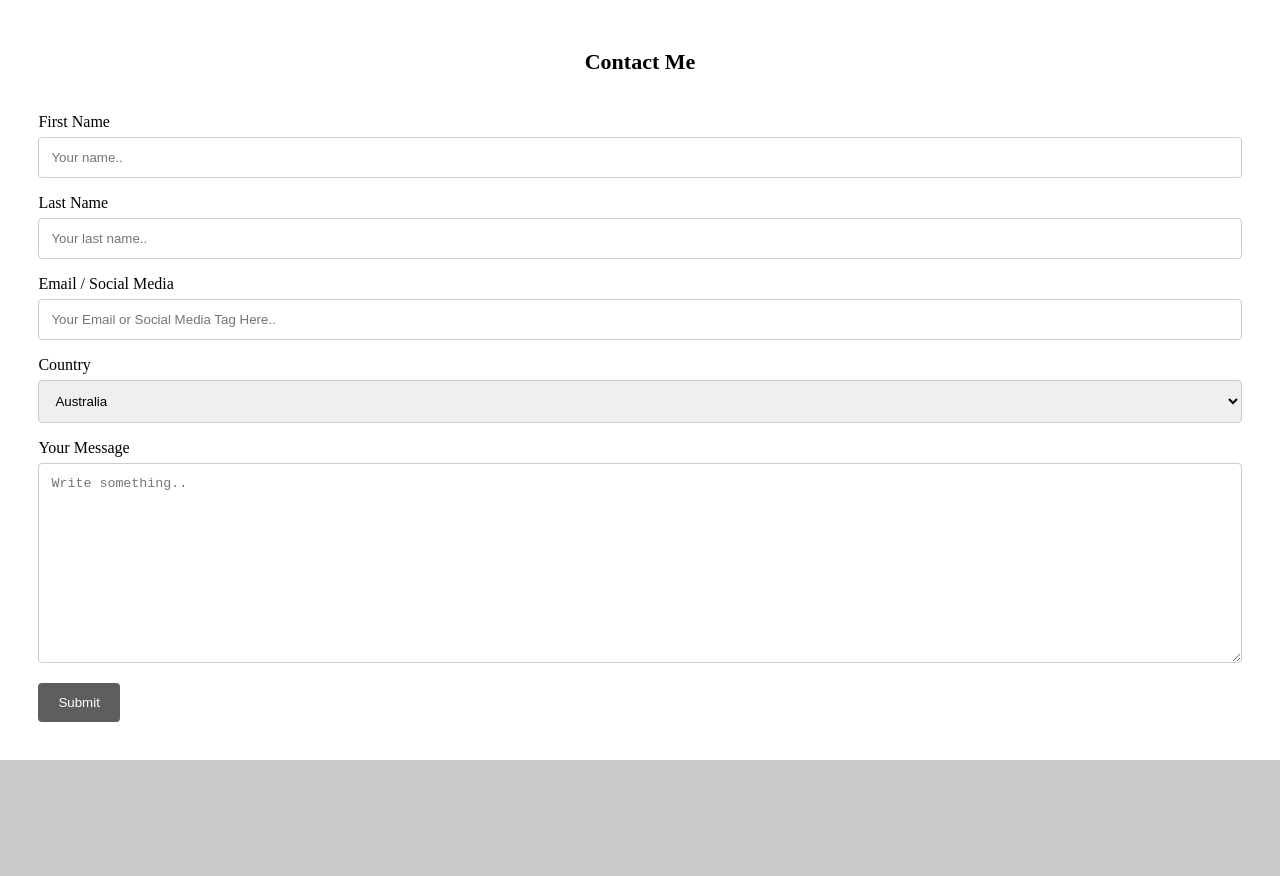
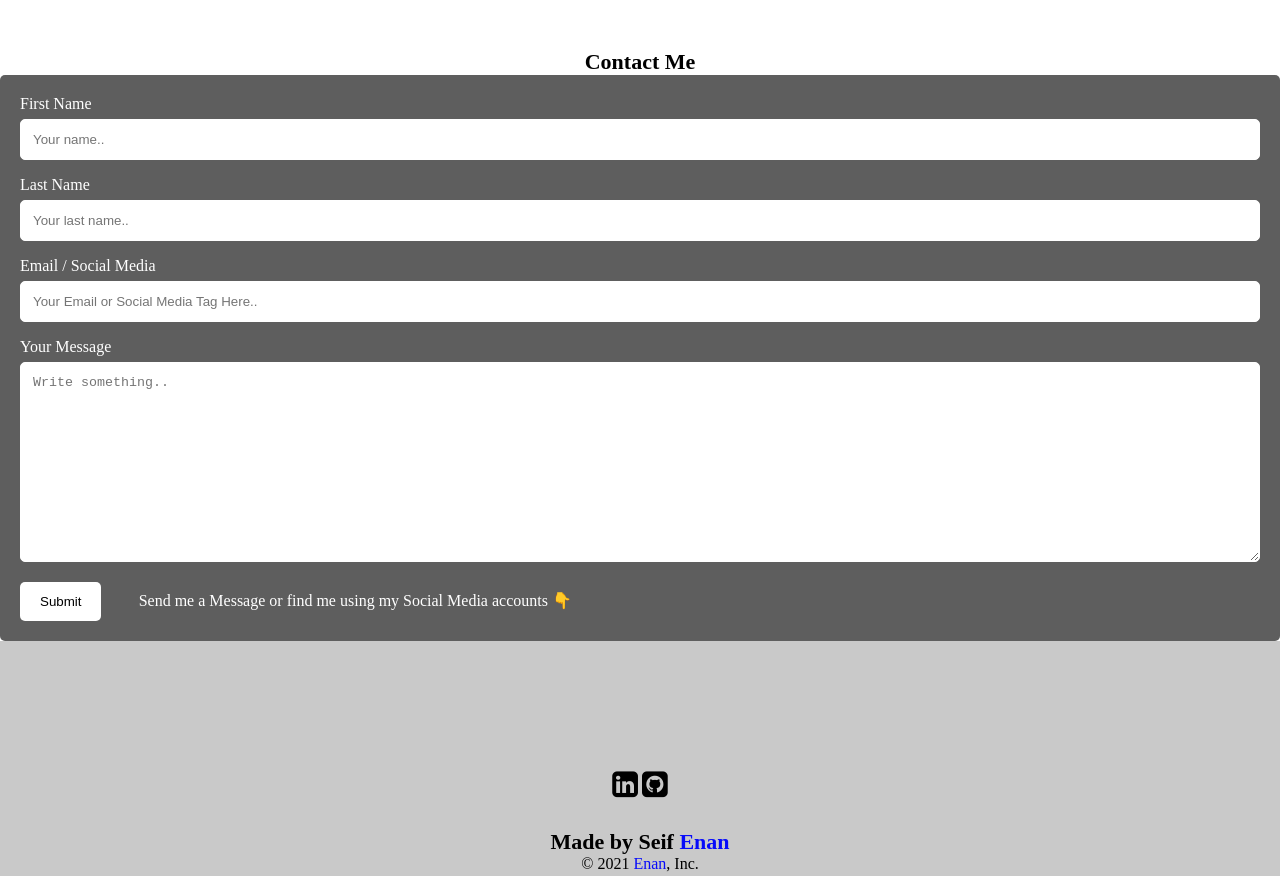
Before and after one commit to Seifenan/c2-professional-portfolio, a plain HTML site: page index.html in a window 1280 px wide. Shown: the part 1680-2556 px from the top of the page. Drawn offline with Linux system fonts and the light colour scheme.

Commit message:
Updated README, CSS & HTML

```diff
--- a/assets/css/style.css
+++ b/assets/css/style.css
@@ -5,26 +5,20 @@
 }
 
 :root {
-    --hue: 0;
-    --saturation: 0%;
-    --lightness: 100%;
-
-
     --white: #ffffff;
     --light: #c9c9c9;
     --dark: #5e5e5e;
     --black: #000000;
-    --blue: #07306e;
     --lastn: #070bfa;
 }
 
 body {
-    background-color: hsl(var(--hue), var(--saturation), var(--lightness));
+    background-color: var(--white);
 }
 
 a {
 
-    color: var(--lightness);
+    color: var(--white);
     text-decoration: none;
 }
 
@@ -95,17 +89,6 @@ h2 {
     width: 40%;
 }
 
-.bio-info {
-    width: 60%;
-}
-
-.bio-pic,
-.bio-info {
-    float: left;
-    margin-top: 7%;
-
-}
-
 .bio-img {
     width: 90%;
     border-radius: 5px;
@@ -115,23 +98,27 @@ h2 {
     transform: translateX(20%) translateY(-12%) scale(1.4);
 }
 
+.bio-info {
+    width: 60%;
+}
+
+.bio-pic,
+.bio-info {
+    float: left;
+    margin-top: 7%;
+}
+
 .bio-info h2 {
     padding-bottom: 3%;
 }
 
 .card-p-one {
     width: 40% !important;
-    /* width: 30% ; */
-
 }
 
-/* .p-one-img {
-    position: relative;
-} */
 .card-p-one:hover {
     transform: translateX(8%) scale(1.35) !important;
 }
-
 
 .card-p-one,
 .card-p-two,
@@ -158,10 +145,45 @@ h2 {
     background-color: var(--dark);
     color: var(--white);
     transform: scale(1.35);
-
 }
 
+.container-two {
+    border-radius: 5px;
+    background-color: var(--dark);
+    padding: 20px;
+    color: var(--white);
+}
 
+.container-two p {
+    display: inline-block;
+    margin-left: 3%;
+}
+
+input[type=text],
+textarea {
+    width: 100%;
+    padding: 12px;
+    border: 1px solid var(--white);
+    border-radius: 5px;
+    box-sizing: border-box;
+    margin-top: 6px;
+    margin-bottom: 16px;
+    resize: vertical;
+}
+
+input[type=submit] {
+    background-color: var(--white);
+    color: var(--black);
+    padding: 12px 20px;
+    border: none;
+    border-radius: 5px;
+    cursor: pointer;
+}
+
+input[type=submit]:hover {
+    background-color: var(--black);
+    color: var(--white);
+}
 
 .footer {
     padding: 10%;
@@ -170,33 +192,9 @@ h2 {
     background-color: var(--light);
 }
 
-
-
-input[type=text],
-select,
-textarea {
-    width: 100%;
-    padding: 12px;
-    border: 1px solid #ccc;
-    border-radius: 4px;
-    box-sizing: border-box;
-    margin-top: 6px;
-    margin-bottom: 16px;
-    resize: vertical;
-  }
-
-  input[type=submit] {
-    background-color: var(--dark);
-    color: white;
-    padding: 12px 20px;
-    border: none;
-    border-radius: 4px;
-    cursor: pointer;
-  }
-
-  input[type=submit]:hover {
-    background-color: var(--black);
-  }
+.footer a {
+    color: var(--black);
+}
 
   @media all and (max-width: 710px) {
     p {
--- a/index.html
+++ b/index.html
@@ -5,8 +5,10 @@
     <meta http-equiv="X-UA-Compatible" content="IE=edge">
     <meta name="viewport" content="width=device-width, initial-scale=1.0">
     <link rel="stylesheet" type="text/css" href="./assets/css/style.css" />
+    <link rel="stylesheet" href="https://cdnjs.cloudflare.com/ajax/libs/font-awesome/4.7.0/css/font-awesome.min.css">
     <title>Seif Enan's Portfolio</title>
 </head>
+
 <body>
     <nav>
         <div class="nav-bar">
@@ -45,45 +47,44 @@
             </div>
             <div class="container">
                 <div class="card-p-one">
-                    <a href="https://seifenan.github.io/horiseon-refractoring-c1/" target="_blank"><img class="p-one-img" src="./assets/images/horiseon.jpg" alt="Horiseon Project Image" width="100%"></a>
+                    <a href="https://seifenan.github.io/c1-horiseon-refractoring/" target="_blank"><img class="p-one-img" src="./assets/images/horiseon.jpg" alt="Horiseon Project Image" width="100%"></a>
                     <h3>Horiseon</h3>
                     <p>Horiseon is a marketing agency that has developed tools to allow you to take back control of your business and gain an edge!</p>
                 </div>
                 <div class="card-p-two">
-                    <img src="./assets/images/p.jpg" alt="Image of Project 2" width="100%">
+                    <a href="" target="_blank"><img src="./assets/images/p.jpg" alt="Image of Project 2" width="100%"></a>
                     <h3>Run Buddy</h3>
                     <p>Lorem ipsum, dolor sit amet consectetur adipisicing elit. Facere, commodi quas aliquid sequi impedit sunt recusandae corporis iste. Nobis hic architecto impedit eius atque sit expedita cumque ut qui odio.</p>
                 </div>
                 <div class="card-p-three">
-                    <img src="./assets/images/p.jpg" alt="Image of Project 3" width="100%">
+                    <a href="" target="_blank"><img src="./assets/images/p.jpg" alt="Image of Project 3" width="100%"></a>
                     <h3>Project 3</h3>
                     <p>Lorem ipsum, dolor sit amet consectetur adipisicing elit. Facere, commodi quas aliquid sequi impedit sunt recusandae corporis iste. Nobis hic architecto impedit eius atque sit expedita cumque ut qui odio.</p>
                 </div>
                 <div class="card-p-four">
-                    <img src="./assets/images/p.jpg" alt="Image of Project 4" width="100%">
+                    <a href="" target="_blank"><img src="./assets/images/p.jpg" alt="Image of Project 4" width="100%"></a>
                     <h3>Project 4</h3>
                     <p>Lorem ipsum, dolor sit amet consectetur adipisicing elit. Facere, commodi quas aliquid sequi impedit sunt recusandae corporis iste. Nobis hic architecto impedit eius atque sit expedita cumque ut qui odio.</p>
                 </div>
                 <div class="card-p-five">
-                    <img src="./assets/images/p.jpg" alt="Image of Project 5" width="100%">
+                    <a href="" target="_blank"><img src="./assets/images/p.jpg" alt="Image of Project 5" width="100%"></a>
                     <h3>Project 5</h3>
                     <p>Lorem ipsum, dolor sit amet consectetur adipisicing elit. Facere, commodi quas aliquid sequi impedit sunt recusandae corporis iste. Nobis hic architecto impedit eius atque sit expedita cumque ut qui odio.</p>
                 </div>
                 <div class="card-p-six">
-                    <img src="./assets/images/p.jpg" alt="Image of Project 6" width="100%">
+                    <a href="" target="_blank"><img src="./assets/images/p.jpg" alt="Image of Project 6" width="100%"></a>
                     <h3>Project 6</h3>
                     <p>Lorem ipsum, dolor sit amet consectetur adipisicing elit. Facere, commodi quas aliquid sequi impedit sunt recusandae corporis iste. Nobis hic architecto impedit eius atque sit expedita cumque ut qui odio.</p>
                 </div>
             </div>
-
         </section>
 
         <section id="contact">
             <div>
                 <h2>Contact Me</h2>
             </div>
-            <div class="container">
-                <form action="./assets/images/profile-pic.jpg">
+            <div class="container-two">
+                <form action="mailto:seifenan@gmail.com?subject=Email from Portfolio">
                     <label for="fname">First Name</label>
                     <input type="text" id="fname" name="firstname" placeholder="Your name..">
 
@@ -93,30 +94,21 @@
                     <label for="email">Email / Social Media</label>
                     <input type="text" id="email" name="email" placeholder="Your Email or Social Media Tag Here..">
 
-                    <label for="country">Country</label>
-                    <select id="country" name="country">
-                      <option value="australia">Australia</option>
-                      <option value="canada">Canada</option>
-                      <option value="usa">USA</option>
-                    </select>
-
                     <label for="subject">Your Message</label>
                     <textarea id="subject" name="subject" placeholder="Write something.." style="height:200px"></textarea>
 
-                    <input type="submit" value="Submit">
+                    <input type="submit" value="Submit"><p>Send me a Message or find me using my Social Media accounts 👇</p>
                 </form>
-
-
             </div>
         </section>
     </main>
 
-
-
-
-
     <footer>
         <div class="footer">
+            <ul>
+                <a href="https://www.linkedin.com/in/seifenan/" class="fa fa-linkedin-square" style="font-size: 30px"></a>
+                <a href="https://github.com/Seifenan" class="fa fa-github-square" style="font-size: 30px"></a>
+            </ul>
             <h2>Made by Seif <span class="lastn">Enan</span></h2>
             <p>
                 &copy; 2021 <span class="lastn">Enan</span>, Inc.
```
Also changed, not shown: 1 other file.
